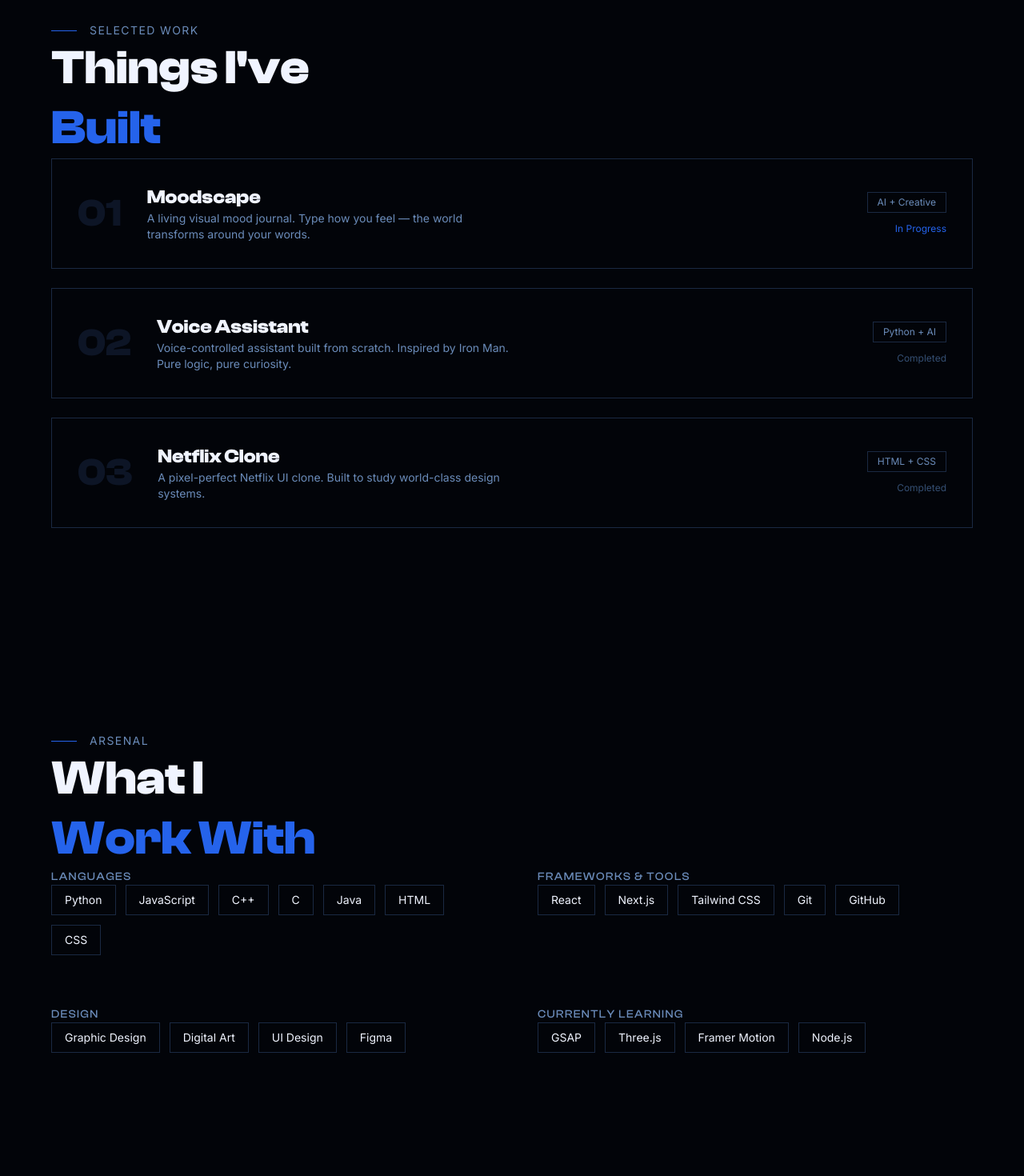
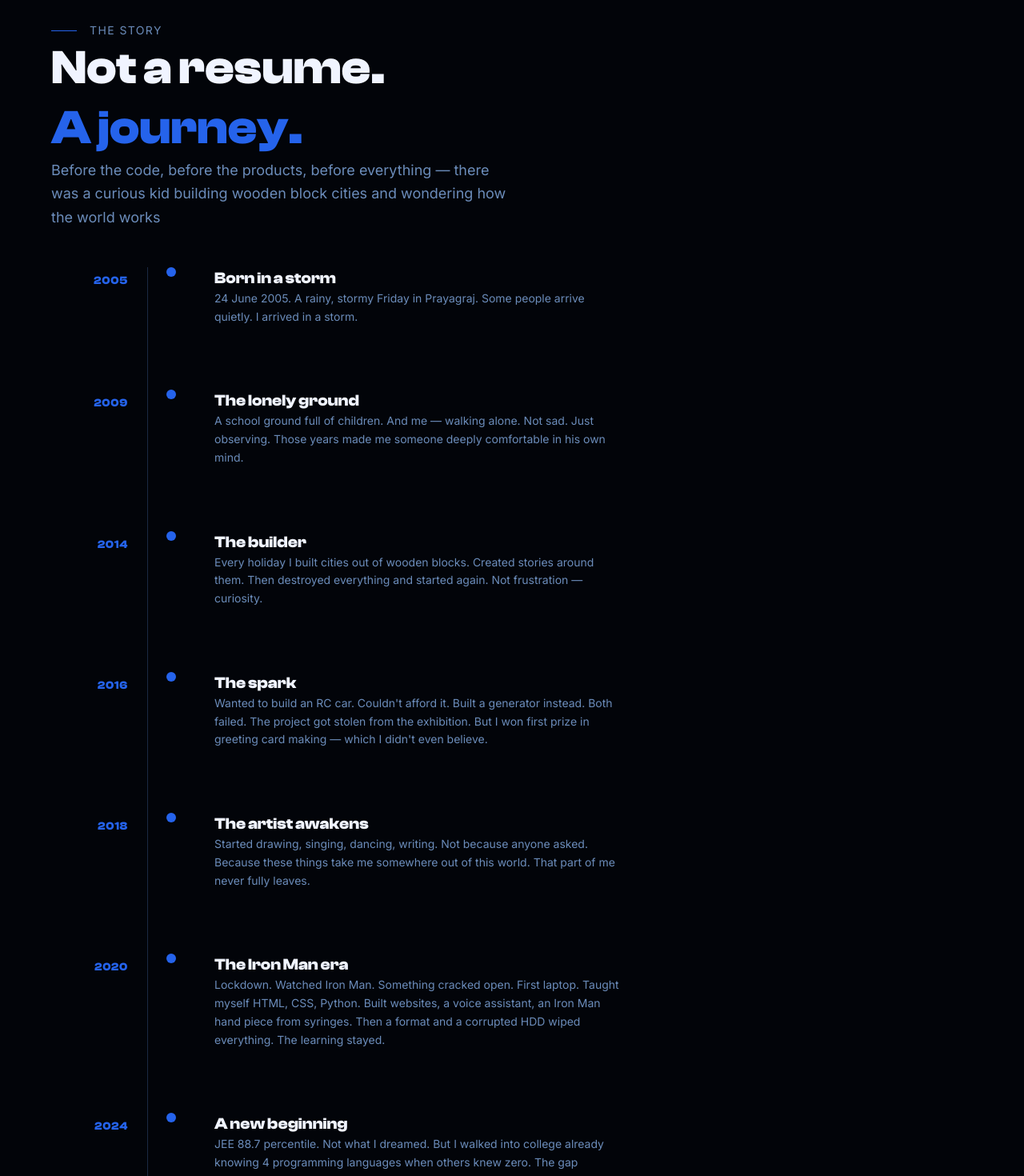
Before and after one commit to gaureesh007/gaureesh-portfolio, a Next.js app: page / in a window 1280 px wide. Shown: the part 980-2450 px from the top of the page at 80% size. Built offline with nearby package versions, Linux system fonts and the light colour scheme.

Commit message:
added about section with story timeline

```diff
--- /dev/null
+++ b/app/components/sections/About.tsx
@@ -0,0 +1,118 @@
+const timeline = [
+  {
+    year: "2005",
+    title: "Born in a storm",
+    description: "24 June 2005. A rainy, stormy Friday in Prayagraj. Some people arrive quietly. I arrived in a storm."
+  },
+  {
+    year: "2009",
+    title: "The lonely ground",
+    description: "A school ground full of children. And me — walking alone. Not sad. Just observing. Those years made me someone deeply comfortable in his own mind."
+  },
+  {
+    year: "2014",
+    title: "The builder",
+    description: "Every holiday I built cities out of wooden blocks. Created stories around them. Then destroyed everything and started again. Not frustration — curiosity."
+  },
+  {
+    year: "2016",
+    title: "The spark",
+    description: "Wanted to build an RC car. Couldn't afford it. Built a generator instead. Both failed. The project got stolen from the exhibition. But I won first prize in greeting card making — which I didn't even believe."
+  },
+  {
+    year: "2018",
+    title: "The artist awakens",
+    description: "Started drawing, singing, dancing, writing. Not because anyone asked. Because these things take me somewhere out of this world. That part of me never fully leaves."
+  },
+  {
+    year: "2020",
+    title: "The Iron Man era",
+    description: "Lockdown. Watched Iron Man. Something cracked open. First laptop. Taught myself HTML, CSS, Python. Built websites, a voice assistant, an Iron Man hand piece from syringes. Then a format and a corrupted HDD wiped everything. The learning stayed."
+  },
+  {
+    year: "2024",
+    title: "A new beginning",
+    description: "JEE 88.7 percentile. Not what I dreamed. But I walked into college already knowing 4 programming languages when others knew zero. The gap between dreams and discipline taught me my one real regret — and the beginning of fixing it."
+  },
+  {
+    year: "2025",
+    title: "Building for real",
+    description: "SIH. Hackathons. DSA every day. Innovate Bharat. Learning what it means to build under pressure, in teams, against deadlines. Still standing."
+  },
+  {
+    year: "2026",
+    title: "This moment",
+    description: "Building my portfolio from scratch. Understanding every line. Making Claude my teacher. Creating an identity I earned — not inherited, not borrowed. Unafraid of the storm."
+  },
+]
+
+export default function About() {
+  return (
+    <section id="about" className="min-h-screen px-16 py-32">
+
+      {/* Section header */}
+      <div className="flex items-center gap-4 mb-16">
+        <div className="w-8 h-px bg-[#2563eb]"></div>
+        <span className="text-[#6b8cba] text-sm tracking-widest uppercase">
+          The Story
+        </span>
+      </div>
+
+      {/* Section title */}
+      <h2
+        className="text-6xl font-bold text-[#f0f4ff] mb-6 leading-tight"
+        style={{ fontFamily: 'Clash Display' }}>
+        Not a resume. <br />
+        <span className="text-[#2563eb]">A journey.</span>
+      </h2>
+
+      <p className="text-[#6b8cba] text-lg max-w-xl mb-24 leading-relaxed">
+        Before the code, before the products, before everything — there was a curious kid building wooden block cities and wondering how the world works      </p>
+      <br /><br />
+
+      {/* Timeline */}
+      <div className="relative">
+
+        {/* Vertical line */}
+        <div className="absolute left-[120px] top-0 bottom-0 w-px bg-[#1a2942]"></div>
+
+        {/* Timeline items */}
+        <div className="flex flex-col gap-16">
+          {timeline.map((item, index) => (
+            <div key={index} className="flex items-start gap-12">
+
+              {/* Year */}
+              <div
+                className="w-24 text-right flex-shrink-0 pt-1"
+                style={{ fontFamily: 'Clash Display' }}>
+                <span className="text-[#2563eb] text-sm font-bold tracking-wider">
+                  {item.year}
+                </span>
+              </div>
+
+              {/* Dot */}
+              <div className="relative flex-shrink-0 mt-2">
+                <div className="w-3 h-3 rounded-full bg-[#2563eb] relative z-10"></div>
+              </div>
+
+              {/* Content */}
+              <div className="flex-1 pb-4">
+                <h3
+                  className="text-xl font-bold text-[#f0f4ff] mb-3"
+                  style={{ fontFamily: 'Clash Display' }}>
+                  {item.title}
+                </h3>
+                <p className="text-[#6b8cba] text-sm leading-relaxed max-w-lg">
+                  {item.description}
+                </p>
+              </div>
+
+            </div>
+          ))}
+        </div>
+
+      </div>
+
+    </section>
+  )
+}
--- a/app/page.tsx
+++ b/app/page.tsx
@@ -3,10 +3,12 @@ import Projects from './components/sections/Projects'
 import Skills from './components/sections/Skills'
 import Ambitions from './components/sections/Ambitions'
 import Contact from './components/sections/Contact'
+import About from './components/sections/About'
 export default function Home() {
   return (
     <main className='pt-20'>
         <Hero />
+        <About/>
         <Projects/>
         <Skills/>
         <Ambitions/>
```
